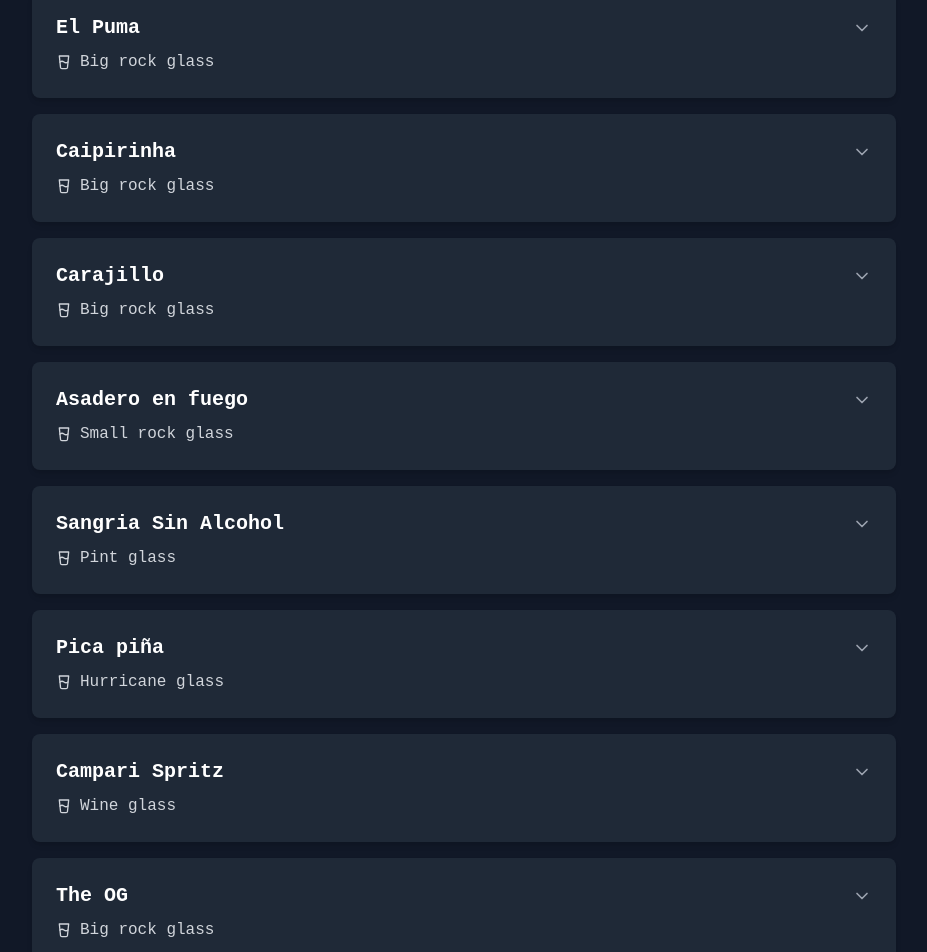
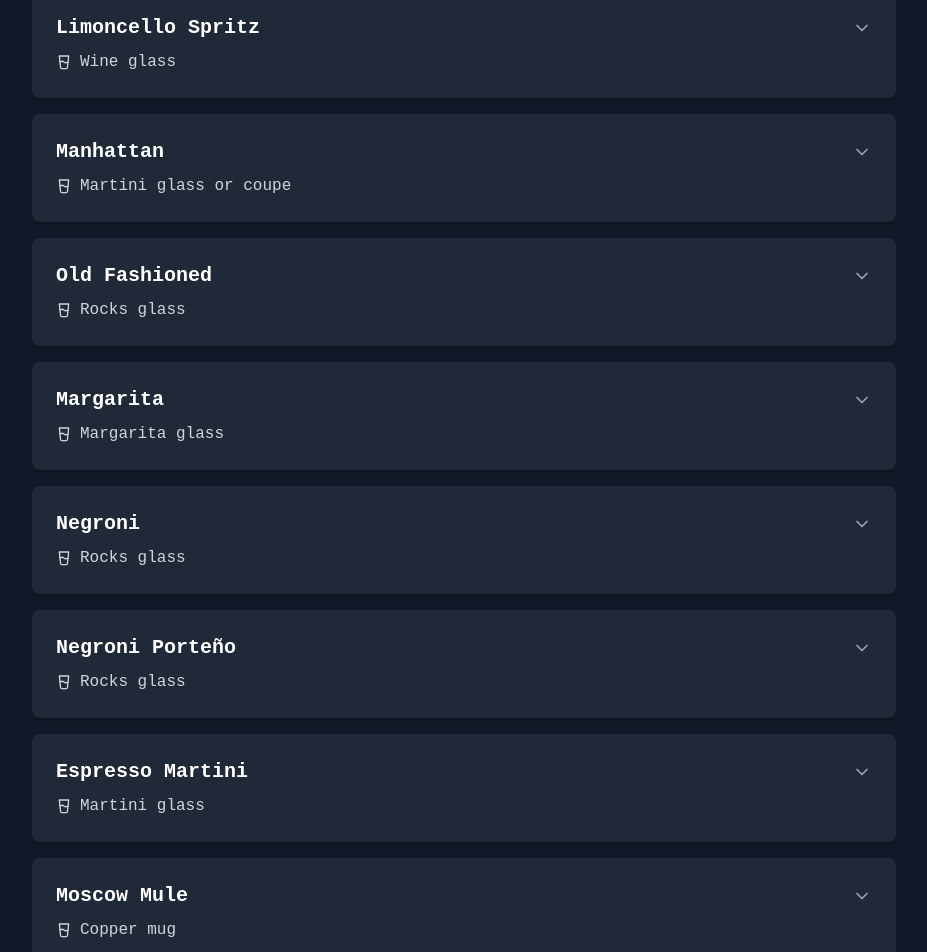
Before and after one commit to matoslucas/libertango-Bar, a React (Vite) app: page / in a window 1280 px wide. Shown: the part 460-1412 px from the top of the page, without its empty margins (176-1103 px from the left). Built offline with nearby package versions, Linux system fonts and the light colour scheme.

Commit message:
Update cocktail list

```diff
--- a/src/data.ts
+++ b/src/data.ts
@@ -1,4 +1,169 @@
 export const cocktails = [
+  {
+    name: "Aperol Spritz",
+    glass: "Wine glass",
+    ingredients: [
+      { name: "Aperol", amount: "0.5", unit: "oz" },
+      { name: "Prosecco", amount: "2.0", unit: "oz" },
+      { name: "Soda Water", amount: "1.0", unit: "oz" },
+    ],
+    instructions: [
+      "Fill a wine glass with ice",
+      "Add Aperol",
+      "Top with Prosecco and soda water",
+      "Stir gently",
+      "Garnish with an orange slice",
+    ],
+    garnish: ["Orange slice"],
+  },
+  {
+    name: "Saint Germain Spritz",
+    glass: "Wine glass",
+    ingredients: [
+      { name: "Saint Germain (Elderflower Liqueur)", amount: "0.5", unit: "oz" },
+      { name: "Prosecco", amount: "2.0", unit: "oz" },
+      { name: "Soda Water", amount: "2.0", unit: "oz" },
+    ],
+    instructions: [
+      "Add Saint Germain to a glass with ice",
+      "Pour in Prosecco and soda water",
+      "Stir gently",
+      "Garnish with lemon twist or mint",
+    ],
+    garnish: ["Lemon twist or mint sprig"],
+  },
+  {
+    name: "Limoncello Spritz",
+    glass: "Wine glass",
+    ingredients: [
+      { name: "Limoncello", amount: "0.5", unit: "oz" },
+      { name: "Prosecco", amount: "2.0", unit: "oz" },
+      { name: "Soda Water", amount: "1.0", unit: "oz" },
+    ],
+    instructions: [
+      "Fill a wine glass with ice",
+      "Pour in Limoncello",
+      "Add Prosecco and soda water",
+      "Stir gently",
+      "Garnish with lemon slice or basil",
+    ],
+    garnish: ["Lemon slice or basil"],
+  }
+,
+  {
+    name: "Manhattan",
+    glass: "Martini glass or coupe",
+    ingredients: [
+      { name: "Rye whiskey", amount: "1.5", unit: "oz" },
+      { name: "Sweet vermouth", amount: "1.0", unit: "oz" },
+      { name: "Angostura bitters", amount: "2", unit: "dashes" },
+    ],
+    instructions: [
+      "Fill a mixing glass with ice",
+      "Add whiskey, sweet vermouth, and bitters",
+      "Stir well for 30 seconds",
+      "Strain into a chilled glass",
+      "Garnish with a cherry or orange peel",
+    ],
+    garnish: ["Maraschino cherry", "Orange peel"],
+  },
+  {
+    name: "Old Fashioned",
+    glass: "Rocks glass",
+    ingredients: [
+      { name: "Bourbon or rye whiskey", amount: "1.5", unit: "oz" },
+      { name: "Sugar cube", amount: "1", unit: "cube" },
+      { name: "Angostura bitters", amount: "2", unit: "dashes" },
+      { name: "Water", amount: "1", unit: "splash" },
+    ],
+    instructions: [
+      "Muddle sugar cube with bitters and water in a glass",
+      "Add ice and whiskey",
+      "Stir gently",
+      "Garnish with an orange peel and cherry",
+    ],
+    garnish: ["Orange peel", "Cherry"],
+  },
+  {
+    name: "Margarita",
+    glass: "Margarita glass",
+    ingredients: [
+      { name: "Tequila", amount: "1.5", unit: "oz" },
+      { name: "Triple sec", amount: "1.0", unit: "oz" },
+      { name: "🍋‍🟩 Lime juice", amount: "1.0", unit: "oz" },
+    ],
+    instructions: [
+      "Combine tequila, triple sec, and lime juice in a shaker with ice",
+      "Shake well",
+      "Strain into a glass with a salted rim",
+      "Garnish with a lime wheel",
+    ],
+    garnish: ["Lime wheel"],
+  },
+  {
+    name: "Negroni",
+    glass: "Rocks glass",
+    ingredients: [
+      { name: "Gin", amount: "0.75", unit: "oz" },
+      { name: "Sweet vermouth", amount: "0.75", unit: "oz" },
+      { name: "Campari", amount: "0.75", unit: "oz" },
+    ],
+    instructions: [
+      "Combine gin, sweet vermouth, and Campari in a glass with ice",
+      "Stir gently",
+      "Garnish with an orange peel",
+    ],
+    garnish: ["Orange peel"],
+  },
+  {
+    name: "Negroni Porteño",
+    glass: "Rocks glass",
+    ingredients: [
+      { "name": "Gin", "amount": "0.75", "unit": "oz" },
+      { "name": "Sweet vermouth", "amount": "0.75", "unit": "oz" },
+      { "name": "Fernet", "amount": "0.75", "unit": "oz" }
+    ],
+    instructions: [
+      "Combine gin, sweet vermouth, and fernet in a glass with ice",
+      "Stir gently",
+      "Garnish with an orange peel"
+    ],
+    garnish: ["Orange peel"]
+  },
+  {
+    name: "Espresso Martini",
+    glass: "Martini glass",
+    ingredients: [
+      { name: "Vodka", amount: "1.5", unit: "oz" },
+      { name: "Coffee liqueur", amount: "1.0", unit: "oz" },
+      { name: "Espresso", amount: "1.0", unit: "oz" },
+      { name: "Simple syrup", amount: "0.5", unit: "oz" },
+    ],
+    instructions: [
+      "Combine vodka, coffee liqueur, espresso, and simple syrup in a shaker with ice",
+      "Shake vigorously",
+      "Strain into a chilled glass",
+      "Garnish with coffee beans",
+    ],
+    garnish: ["Coffee beans"],
+  },
+  {
+    name: "Moscow Mule",
+    glass: "Copper mug",
+    ingredients: [
+      { name: "Vodka", amount: "1.5", unit: "oz" },
+      { name: "🍋‍🟩 Lime juice", amount: "0.5", unit: "oz" },
+      { name: "Ginger beer", amount: "", unit: "", action: "Top off" },
+    ],
+    instructions: [
+      "Fill a copper mug with ice",
+      "Add vodka and lime juice",
+      "Top off with ginger beer",
+      "Garnish with a lime wheel",
+    ],
+    garnish: ["Lime wheel"],
+  },
+
   {
     name: "El Cayman",
     glass: "Moscow mule glass",
@@ -7,15 +172,15 @@ export const cocktails = [
       { name: "🍋‍🟩 Lime juice", amount: "1.0", unit: "oz" },
       { name: "🍯 Simple syrup", amount: "0.5", unit: "oz" },
       { name: "🍺🫚 Ginger beer", amount: "", unit: "", action: "top off" },
-      { name: "Sprite", amount: "", unit: "", action: "top off" }
+      { name: "Sprite", amount: "", unit: "", action: "top off" },
     ],
     instructions: [
       "Muddle mint leaves in glass",
       "Add lime juice and simple syrup",
       "Fill with ice",
-      "Top off with ginger beer and Sprite"
+      "Top off with ginger beer and Sprite",
     ],
-    garnish: ["Mint sprig", "Dehydrated lime wheel"]
+    garnish: ["Mint sprig", "Dehydrated lime wheel"],
   },
   {
     name: "El Condor",
@@ -27,16 +192,16 @@ export const cocktails = [
       { name: "🍋‍🟩 Lime juice", amount: "1.0", unit: "oz" },
       { name: "Grapefruit juice", amount: "1.0", unit: "oz" },
       { name: "🍯 Simple syrup", amount: "0.5", unit: "oz" },
-      { name: "Sprite", amount: "", unit: "", action: "top off" }
+      { name: "Sprite", amount: "", unit: "", action: "top off" },
     ],
     instructions: [
       "Muddle 🫐 blackberries and raspberry",
       "Add 🍋‍🟩 Lime juice, grapefruit juice, and simple syrup",
       "Shake and double strain",
       "Add pebble ice",
-      "Top with Sprite"
+      "Top with Sprite",
     ],
-    garnish: ["Rosemary sprig (swished in glass)"]
+    garnish: ["Rosemary sprig (swished in glass)"],
   },
   {
     name: "El Puma",
@@ -47,14 +212,14 @@ export const cocktails = [
       { name: "🍋‍🟩 Lime juice", amount: "1.0", unit: "oz" },
       { name: "🍓 Strawberry purée", amount: "0.5", unit: "oz" },
       { name: "🔴 Grenadine", amount: "0.5", unit: "oz" },
-      { name: "Soda water", amount: "", unit: "", action: "top off" }
+      { name: "Soda water", amount: "", unit: "", action: "top off" },
     ],
     instructions: [
       "Combine all ingredients in shaker",
       "Pour into glass with dirty ice",
-      "Top off with soda water"
+      "Top off with soda water",
     ],
-    garnish: ["Dehydrated orange on rim"]
+    garnish: ["Dehydrated orange on rim"],
   },
   {
     name: "Caipirinha",
@@ -64,28 +229,28 @@ export const cocktails = [
       { name: "🍯 Simple syrup", amount: "1.0", unit: "oz" },
       { name: "Cachaca", amount: "1.5", unit: "oz" },
       { name: "Flavor syrup", amount: "1.5", unit: "oz" },
-      { name: "Soda water", amount: "", unit: "", action: "top off" }
+      { name: "Soda water", amount: "", unit: "", action: "top off" },
     ],
     instructions: [
       "Muddle 🍋‍🟩 Lime wedges in glass",
       "Add simple syrup, cachaca, and flavor syrup",
-      "Top off with soda water"
+      "Top off with soda water",
     ],
-    garnish: ["Dehydrated 🍋‍🟩 Lime"]
+    garnish: ["Dehydrated 🍋‍🟩 Lime"],
   },
   {
     name: "Carajillo",
     glass: "Big rock glass",
     ingredients: [
-      { name: "Licor 43", amount: "2.0", unit: "oz" },
-      { name: "☕ Espresso", amount: "2.0", unit: "oz" }
+      { name: "Licor 43", amount: "1.0", unit: "oz" },
+      { name: "☕ Espresso", amount: "1.0", unit: "oz" },
     ],
     instructions: [
       "Shake ingredients with shaking rock",
       "Add shaking rock into glass",
-      "Strain cocktail into glass"
+      "Strain cocktail into glass",
     ],
-    garnish: ["Orange zest"]
+    garnish: ["Orange zest"],
   },
   {
     name: "Asadero en fuego",
@@ -95,13 +260,10 @@ export const cocktails = [
       { name: "Sugar cube", amount: "1", unit: "" },
       { name: "Angostura bitters", amount: "3", unit: "dashes" },
       { name: "🍒 Luxardo cherry", amount: "1", unit: "" },
-      { name: "🧊 Transparent Ice", amount: "1", unit: "cube" }
+      { name: "🧊 Transparent Ice", amount: "1", unit: "cube" },
     ],
-    instructions: [
-      "Combine all ingredients in glass",
-      "Stir gently"
-    ],
-    garnish: []
+    instructions: ["Combine all ingredients in glass", "Stir gently"],
+    garnish: [],
   },
   {
     name: "Sangria Sin Alcohol",
@@ -109,14 +271,14 @@ export const cocktails = [
     ingredients: [
       { name: "Fruit salad", amount: "4.0", unit: "oz" },
       { name: "🍯 Simple syrup", amount: "1.0", unit: "oz" },
-      { name: "Sprite", amount: "", unit: "", action: "top off" }
+      { name: "Sprite", amount: "", unit: "", action: "top off" },
     ],
     instructions: [
       "Add fruit salad and ice to glass",
       "Pour simple syrup",
-      "Top off with Sprite"
+      "Top off with Sprite",
     ],
-    garnish: []
+    garnish: [],
   },
   {
     name: "Pica piña",
@@ -126,13 +288,10 @@ export const cocktails = [
       { name: "🍍 Pineapple juice", amount: "2.0", unit: "oz" },
       { name: "🍋 Lemon juice", amount: "1.0", unit: "oz" },
       { name: "🍯 Simple syrup", amount: "1.0", unit: "oz" },
-      { name: "🌶️ Chamoy", amount: "1", unit: "spoonful" }
+      { name: "🌶️ Chamoy", amount: "1", unit: "spoonful" },
     ],
-    instructions: [
-      "Combine all ingredients in glass",
-      "Stir well"
-    ],
-    garnish: ["🌶️ Tajin rim", "Regular straw"]
+    instructions: ["Combine all ingredients in glass", "Stir well"],
+    garnish: ["🌶️ Tajin rim", "Regular straw"],
   },
   {
     name: "Campari Spritz",
@@ -140,13 +299,10 @@ export const cocktails = [
     ingredients: [
       { name: "Campari", amount: "1.5", unit: "oz" },
       { name: "🍊 Orange juice", amount: "1.5", unit: "oz" },
-      { name: "Prosecco", amount: "4.0", unit: "oz" }
+      { name: "Prosecco", amount: "4.0", unit: "oz" },
     ],
-    instructions: [
-      "Build in glass over ice",
-      "Stir gently"
-    ],
-    garnish: ["Dehydrated 🍊 orange"]
+    instructions: ["Build in glass over ice", "Stir gently"],
+    garnish: ["Dehydrated 🍊 orange"],
   },
   {
     name: "The OG",
@@ -157,14 +313,14 @@ export const cocktails = [
       { name: "Raspberries", amount: "", unit: "" },
       { name: "🍯 Simple syrup", amount: "1.0", unit: "oz" },
       { name: "Cachaca", amount: "1.5", unit: "oz" },
-      { name: "Soda water", amount: "", unit: "", action: "top off" }
+      { name: "Soda water", amount: "", unit: "", action: "top off" },
     ],
     instructions: [
       "Muddle 🍋‍🟩 Lime wedges and berries",
       "Add simple syrup and cachaca",
-      "Top off with soda water"
+      "Top off with soda water",
     ],
-    garnish: ["Dehydrated 🍋‍🟩 Lime"]
+    garnish: ["Dehydrated 🍋‍🟩 Lime"],
   },
   {
     name: "Los Andes",
@@ -175,18 +331,18 @@ export const cocktails = [
       { name: "🥚 Egg white", amount: "1", unit: "" },
       { name: "🍋 Lemon juice", amount: "1.0", unit: "oz" },
       { name: "🍯 Simple syrup", amount: "1.0", unit: "oz" },
-      { name: "🍊 Orange juice", amount: "", unit: "squirt" }
+      { name: "🍊 Orange juice", amount: "", unit: "squirt" },
     ],
     instructions: [
       "Dry shake all ingredients (without ice)",
       "Add ice and shake again",
-      "Strain into glass"
+      "Strain into glass",
     ],
     garnish: [
       "Luxardo cherry",
       "Angostura aromatic bitters in line",
-      "🍋‍🟩 Lime dust"
-    ]
+      "🍋‍🟩 Lime dust",
+    ],
   },
   {
     name: "Margarita al Humo",
@@ -197,14 +353,14 @@ export const cocktails = [
       { name: "Montezuma triple sec", amount: "0.5", unit: "oz" },
       { name: "🍋‍🟩 Lime juice", amount: "0.5", unit: "oz" },
       { name: "🍋 Lemon juice", amount: "0.5", unit: "oz" },
-      { name: "🐝 Honey syrup", amount: "1.0", unit: "oz" }
+      { name: "🐝 Honey syrup", amount: "1.0", unit: "oz" },
     ],
     instructions: [
       "Rim glass with black salt",
       "Shake all ingredients with ice",
-      "Strain into prepared glass"
+      "Strain into prepared glass",
     ],
-    garnish: ["Black salt rim", "Dehydrated 🍋‍🟩 Lime"]
+    garnish: ["Black salt rim", "Dehydrated 🍋‍🟩 Lime"],
   },
   {
     name: "Margarita Elevada",
@@ -214,14 +370,14 @@ export const cocktails = [
       { name: "Cointreau", amount: "1.0", unit: "oz" },
       { name: "🍋 Lemon juice", amount: "0.5", unit: "oz" },
       { name: "🍋‍🟩 Lime juice", amount: "0.5", unit: "oz" },
-      { name: "🐝 Honey syrup", amount: "1.0", unit: "oz" }
+      { name: "🐝 Honey syrup", amount: "1.0", unit: "oz" },
     ],
     instructions: [
       "Rim glass with mixed salt",
       "Shake all ingredients with ice",
-      "Strain into prepared glass"
+      "Strain into prepared glass",
     ],
-    garnish: ["Mixed salt rim", "Dehydrated orange"]
+    garnish: ["Mixed salt rim", "Dehydrated orange"],
   },
   {
     name: "Sangria de mama",
@@ -230,15 +386,15 @@ export const cocktails = [
       { name: "Fruit salad", amount: "4.0", unit: "oz" },
       { name: "Bacardi", amount: "1.0", unit: "oz" },
       { name: "🍯 Simple syrup", amount: "1.0", unit: "oz" },
-      { name: "Paisano red wine", amount: "2.5", unit: "oz" },
-      { name: "Sprite", amount: "", unit: "", action: "top off" }
+      { name: "Paisano red wine", amount: "1.5", unit: "oz" },
+      { name: "Sprite", amount: "", unit: "", action: "top off" },
     ],
     instructions: [
       "Combine fruit salad, Bacardi, simple syrup, and wine in glass",
       "Add ice",
-      "Top off with Sprite"
+      "Top off with Sprite",
     ],
-    garnish: ["Fruit skewer"]
+    garnish: ["Fruit skewer"],
   },
   {
     name: "Un Manhattan",
@@ -246,13 +402,13 @@ export const cocktails = [
     ingredients: [
       { name: "Elijah Craig Bourbon", amount: "1.5", unit: "oz" },
       { name: "Sweet Vermouth", amount: "0.5", unit: "oz" },
-      { name: "Angostura aromatic bitters", amount: "2", unit: "dashes" }
+      { name: "Angostura aromatic bitters", amount: "2", unit: "dashes" },
     ],
     instructions: [
       "Stir all ingredients with ice until chilled",
-      "Strain into glass"
+      "Strain into glass",
     ],
-    garnish: ["Luxardo cherry on skewer"]
+    garnish: ["Luxardo cherry on skewer"],
   },
   {
     name: "La Copa",
@@ -262,17 +418,17 @@ export const cocktails = [
       { name: "🍋‍🟩 Lime juice", amount: "0.5", unit: "oz" },
       { name: "🍋 Lemon juice", amount: "0.5", unit: "oz" },
       { name: "🍯 Simple syrup", amount: "1.0", unit: "oz" },
-      { name: "🥚 Egg white", amount: "1", unit: "" }
+      { name: "🥚 Egg white", amount: "1", unit: "" },
     ],
     instructions: [
       "Dry shake all ingredients (without ice)",
       "Add ice and shake again",
-      "Strain into glass"
+      "Strain into glass",
     ],
     garnish: [
       "Dehydrated 🍋‍🟩 Lime",
       "Angostura aromatic bitters around lime",
-      "Lime dust"
-    ]
-  }
+      "Lime dust",
+    ],
+  },
 ];
```
Also changed, not shown: index.html (+2 -2 lines).
